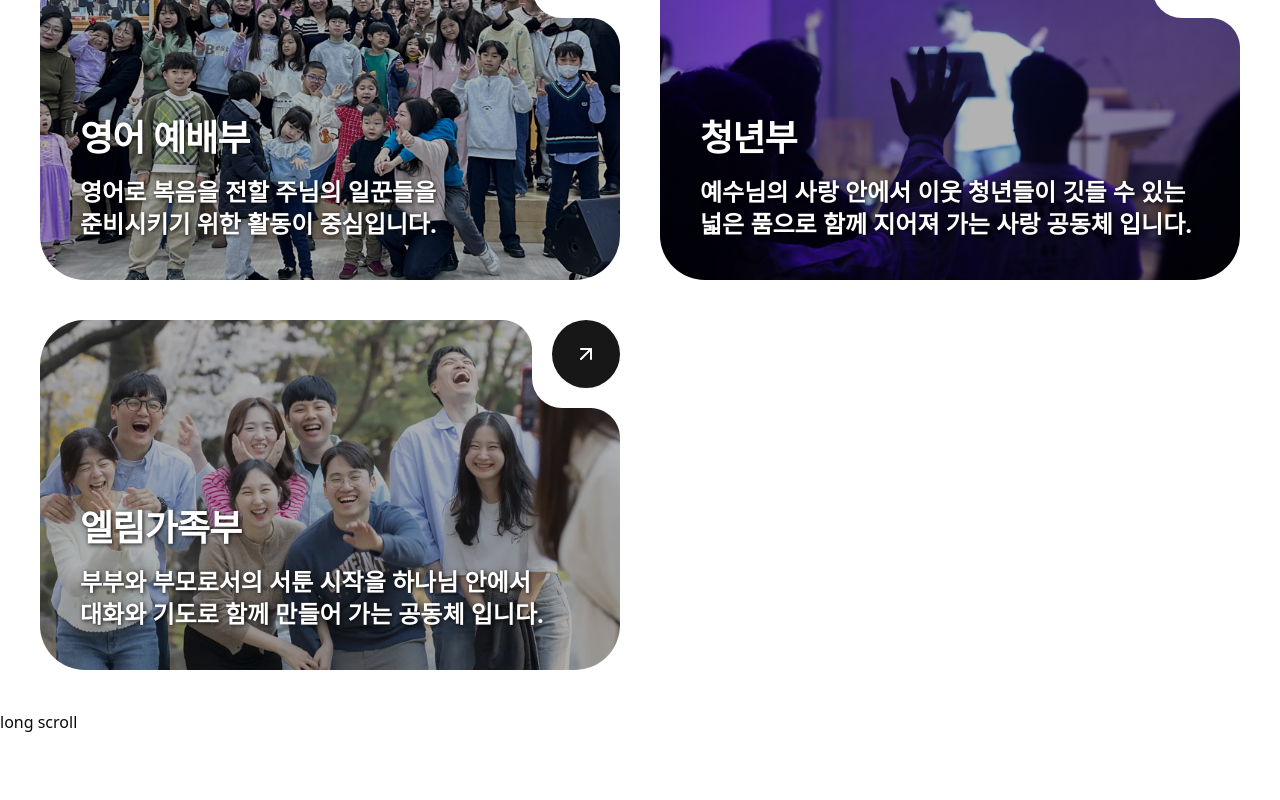
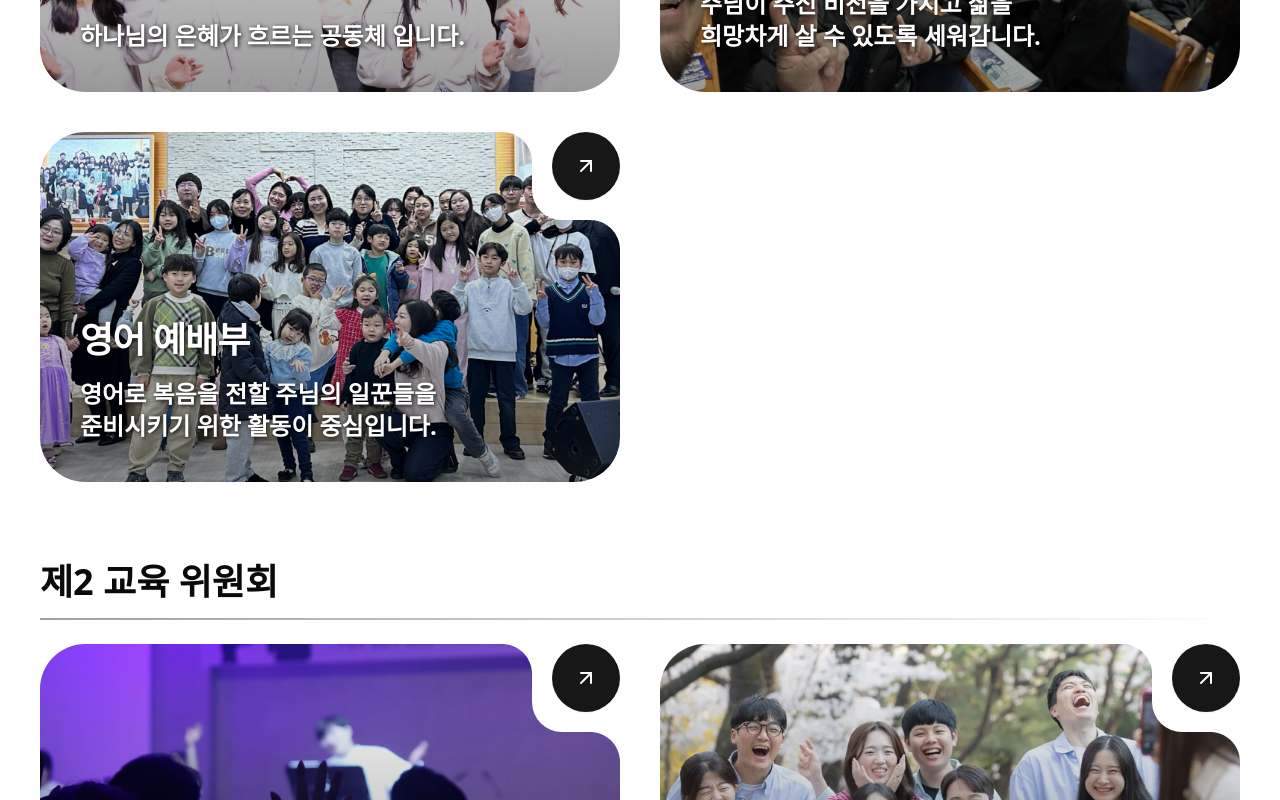
Before and after one commit to jihkyuo/sungbok-web, a Next.js app: page / in a window 1280 px wide. Shown: the part 1680-2480 px from the top of the page. Built offline with nearby package versions, Linux system fonts and the light colour scheme.

Commit message:
improve: 부서 섹션 레이아웃 개선

```diff
--- /dev/null
+++ b/src/domains/home/components/features/GridSection.tsx
@@ -0,0 +1,5 @@
+import type { PropsWithChildren } from 'react';
+
+export const GridSection = ({ children }: PropsWithChildren) => {
+  return <section className={'grid grid-cols-1 gap-10 pt-6 lg:grid-cols-2'}>{children}</section>;
+};
--- a/src/domains/home/components/features/LinkBgCard.tsx
+++ b/src/domains/home/components/features/LinkBgCard.tsx
@@ -1,6 +1,5 @@
 import arrowUpRightIcon from '@/assets/icons/arrow-up-right.svg';
 import { Card } from '@/components/features/Card';
-import { DarkOverlay } from '@/components/features/DarkOverlay';
 import { EdgeHoleArea } from '@/components/features/EdgeHoleArea';
 import { Button } from '@/components/ui/button';
 import Image from 'next/image';
@@ -11,6 +10,15 @@ interface Props {
   title: ReactNode;
   subtitle: ReactNode;
 }
+
+const DarkGradientOverlay = () => {
+  return (
+    <>
+      <div className="absolute inset-0 bg-gradient-to-t from-black/40 to-transparent" />
+      <div className="absolute inset-0 bg-gradient-to-tr from-black/30 opacity-0 transition-all duration-300 group-hover:opacity-100" />
+    </>
+  );
+};
 
 export const LinkBgCard = ({ imgSrc, title, subtitle }: Props) => {
   return (
@@ -31,7 +39,7 @@ export const LinkBgCard = ({ imgSrc, title, subtitle }: Props) => {
           'relative flex h-full flex-col justify-end bg-cover bg-center p-10 break-keep text-white'
         }
       >
-        <DarkOverlay />
+        <DarkGradientOverlay />
 
         <div className="relative z-10">
           <Title>{title}</Title>
--- a/src/domains/home/components/widgets/DepartmentsSection.tsx
+++ b/src/domains/home/components/widgets/DepartmentsSection.tsx
@@ -10,10 +10,15 @@ import dep06Img from '@/assets/images/main/dep06.jpg';
 import dep07Img from '@/assets/images/main/dep07.jpg';
 import dep08Img from '@/assets/images/main/dep08.jpg';
 import dep09Img from '@/assets/images/main/dep09.jpg';
+import { GridSection } from '@/domains/home/components/features/GridSection';
+import type { PropsWithChildren } from 'react';
 
 export const DepartmentsSection = () => {
   return (
-    <section className={'grid grid-cols-1 gap-10 p-10 lg:grid-cols-2'}>
+    <div className={'my-40 flex flex-col gap-20'}>
+      <SectionContainer>
+        <Title>제1 교육 위원회</Title>
+        <GridSection>
           <LinkBgCard
             imgSrc={dep01Img.src}
             title="영아부"
@@ -29,7 +34,8 @@ export const DepartmentsSection = () => {
             title="유치부"
             subtitle={
               <p>
-            5세부터 7세까지의 어린이들이 말씀을 <br /> 바르게 배워 견고한 믿음을 세워가는 곳입니다.
+                5세부터 7세까지의 어린이들이 말씀을 <br /> 바르게 배워 견고한 믿음을 세워가는
+                곳입니다.
               </p>
             }
           />
@@ -79,14 +85,19 @@ export const DepartmentsSection = () => {
               </p>
             }
           />
+        </GridSection>
+      </SectionContainer>
 
+      <SectionContainer>
+        <Title>제2 교육 위원회</Title>
+        <GridSection>
           <LinkBgCard
             imgSrc={dep08Img.src}
             title="청년부"
             subtitle={
               <p>
-            예수님의 사랑 안에서 이웃 청년들이 깃들 수 있는 <br /> 넓은 품으로 함께 지어져 가는 사랑
-            공동체 입니다.
+                예수님의 사랑 안에서 이웃 청년들이 깃들 수 있는 <br /> 넓은 품으로 함께 지어져 가는
+                사랑 공동체 입니다.
               </p>
             }
           />
@@ -101,6 +112,25 @@ export const DepartmentsSection = () => {
               </p>
             }
           />
-    </section>
+        </GridSection>
+      </SectionContainer>
+    </div>
   );
 };
+
+const SectionContainer = ({ children }: PropsWithChildren) => {
+  return <div className={'mx-10'}>{children}</div>;
+};
+
+const Title = ({ children }: PropsWithChildren) => {
+  return (
+    <div>
+      <h3 className={'text-4xl font-bold'}>{children}</h3>
+      <DividerLine />
+    </div>
+  );
+};
+
+const DividerLine = () => {
+  return <div className={'mt-4 h-[2px] w-full bg-gradient-to-r from-gray-400 to-transparent'} />;
+};
```
Lines whose indentation alone changed are shown as unchanged.
